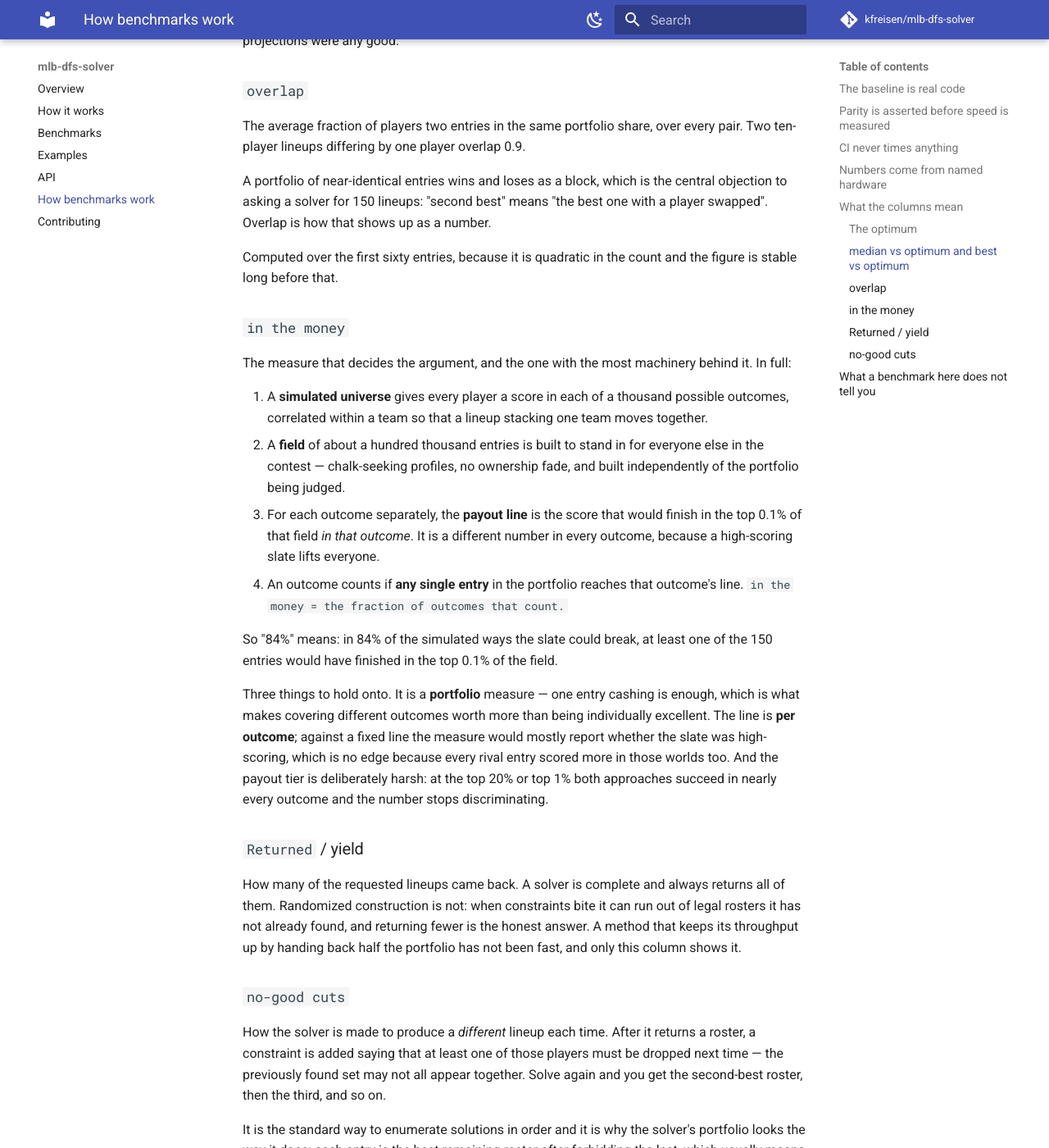
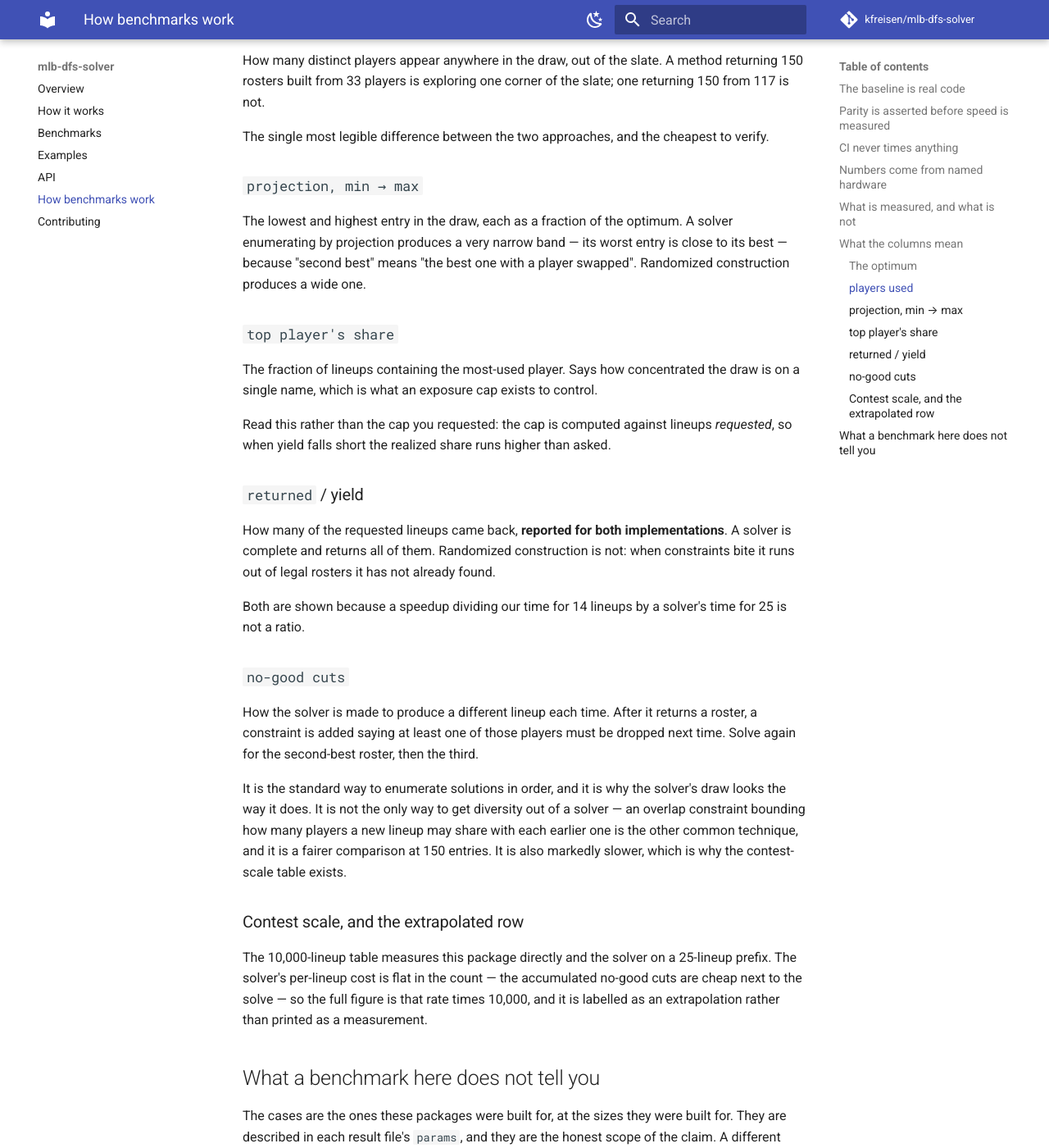
Before and after one commit to kfreisen/dfs-solver-rs, an MkDocs documentation site: the page built from docs/methodology.md, in a window 1280 px wide and 1400 px high, scrolled down 2155 px. Shown: the whole window at 82% size. Built offline with MkDocs 1.6.1 and Material for MkDocs 9.7.7, drawn with Linux system fonts in a browser that asks for light colours; comment, search, counter and statistics services are not loaded; some of the changed text lies outside the part shown.

Commit message:
Describe what gets generated, and stop grading a fixture
The benchmarks reported an 'in the money' rate: the share of simulated
outcomes in which some entry cleared a payout line. Every input to that
number was written for the benchmark -- Gaussian player outcomes, a field
built by re-running our own constructor, a payout line taken as a quantile
of that field. It moved when the fixture was rewritten, which is the tell.

Replace it with measures of the lineups themselves. bench_generated.py
describes each draw by player coverage, exposure concentration, and the
spread of projections against a proven optimum, and adds a contest-scale
10,000-lineup draw where the two approaches stop being alternatives.

Also:
- report both implementations' yield, not just ours; the exposure rung
  divided our time for 14 lineups by CP-SAT's for 25
- document value_weight, which concepts.md still listed as absent
- document that an exposure cap lowers yield, so realized exposure runs
  above the cap requested; recommend capping at selection
- drop the salary floor from DK_MLB_CLASSIC -- DraftKings imposes none,
  and presets carry only operator rules
- fix the quickstart slate, which reproduced both degeneracies slates.py
  documents as fatal
- add mlb_dfs_solver.select to the API reference

Co-Authored-By: Claude Opus 5 (1M context) <noreply@anthropic.com>
Claude-Session: https://claude.ai/code/session_01DbPZK2RQwc764y5Pr32kWR

```diff
--- a/docs/api.md
+++ b/docs/api.md
@@ -8,4 +8,6 @@
 
 ::: mlb_dfs_solver.greedy
 
+::: mlb_dfs_solver.select
+
 ::: mlb_dfs_solver.presets
--- a/docs/concepts.md
+++ b/docs/concepts.md
@@ -26,37 +26,37 @@ money.
 
 That distinction is the whole package.
 
-## Why asking a solver for 150 lineups does not work
+## What a solver gives you for 150 lineups
 
 The obvious extension is to ask the solver for the best lineup, forbid it, ask
-again, and repeat. This works and produces the top 150 rosters by projection. It
-is also close to the worst thing you could enter.
+again, and repeat. This works, and produces the top 150 rosters by projection.
 
-Those 150 lineups differ from one another by a player or two, because that is
-what "second best" means. They therefore win together and lose together. If the
-expensive shortstop they all share has a quiet night, all 150 entries fail at
-once. You have bought one lineup a hundred and fifty times and paid a hundred and
-fifty entry fees for it.
-
-Here is that measured, against an independent field, both approaches asked for
-the same 150 entries:
+What that set looks like is the thing to understand, and it is directly
+observable — no simulation required:
 
 <!-- headline -->
 
-Each column is defined precisely in
-[what the columns mean](methodology.md#what-the-columns-mean) — in particular
-"in the money", which has a field model and a per-outcome payout line behind it.
+The solver's entries are individually better: it returns the top rosters by
+projection, so its median entry sits at or near the optimum and ours does not.
+The same run builds those 150 rosters out of a fraction of the slate, and its
+best and worst entries differ by a fraction of a point. Ours spread wider and
+draw on roughly twice as many players.
 
-Every individual lineup the solver produced is *better* than ours — its median
-entry is the optimum, because it returned the top 150 by projection. The
-portfolio is worse. Per-lineup quality and portfolio quality are close to
-opposites here, and only one of them is what a contest pays for.
+That is the trade, stated as two properties of the output rather than as a
+verdict. Which one you want depends on the contest and on how much you trust
+your projections — if they are exactly right, the solver's set is correct and
+diversity is a cost. Neither of those is something this package can tell you.
 
-Speed is the smaller half of the argument and worth stating precisely: a solver
-makes 150 lineups in seconds. What it cannot make is the *candidate pool* the
-next section needs — twenty thousand lineups by no-good cut is roughly forty
-minutes of solving, and they would be the twenty thousand most similar lineups
-available.
+**What is not on the table**: any claim about what these lineups would have
+scored. Scoring needs a simulator and a field model, both of which this package
+deliberately does not provide, and a benchmark that supplies its own is grading
+its own fixture. See [what is not here](#what-is-not-here).
+
+Where the two stop being alternatives is scale. The next stage needs a candidate
+pool far larger than the portfolio, and at ten thousand lineups the solver's
+per-lineup cost puts it in a different category — hours against a fraction of a
+second. That, rather than any quality argument, is why construction is
+randomized.
 
 ## Three stages
 
@@ -122,6 +122,13 @@ P = NP — so greedy is not a shortcut here, it is the answer. And Minoux's *laz
 evaluation* can skip recomputing candidates that cannot possibly win this round,
 producing an identical portfolio for much less work.
 
+Both are properties of the algorithm, provable from the objective. Note what they
+are guarantees *about*: the portfolio is within `1 - 1/e` of the best portfolio
+**under the outcome matrix you supplied**. If that matrix is a poor model of the
+sport, selection will optimize against it faithfully and the guarantee will hold
+exactly while the result is worthless. The bound is on the search, not on the
+simulation — and the simulation is yours.
+
 ## Cash and tournaments are different problems
 
 The most important knob is `mode`, and it has no default, because the two
@@ -144,25 +151,24 @@ makes ranking exactly optimal rather than an approximation.
 
 ## The line, and why it is a vector
 
-Every mode needs a score to beat, and it is one value **per outcome**, not a
-constant. This is the single easiest thing to get wrong, and getting it wrong
-silently produces numbers that look fine.
+Every mode needs a score to beat, and it should be one value **per outcome**, not
+a constant.
 
-On a realistic slate the field's median score swings between simulated outcomes
-several times more than lineups differ from each other within any one outcome.
-The world matters more than the roster. Judged against a fixed bar, "did this
-lineup cash?" turns out to be almost entirely a question of whether it was a
-high-scoring slate — and that is no edge at all, because every rival entry also
+A slate's total scoring varies far more between outcomes than lineups vary within
+any one outcome. Against a fixed bar, "did this lineup clear it?" mostly asks
+"was it a high-scoring slate?" — which is no edge, because every rival entry also
 scored more in those worlds. What pays is beating the field *in the same world*.
 
-The benchmark records the size of that swing, under `win_line_spread`; it is
-about half the score of an entire lineup.
+Take the bar from a model of the field: the entries other people submit. That is
+what you are ranked against, and it is the input that makes the whole selection
+stage mean anything.
 
-[`field_line`][mlb_dfs_solver.select.field_line] reads a per-outcome bar off a
-score matrix. Better still is a bar computed from a model of the actual field —
-the entries other people submit — because that is what you are being ranked
-against. A benchmark that draws the line from its own candidates is measuring a
-circle, and will report success no matter what it does.
+[`field_line`][mlb_dfs_solver.select.field_line] will read a per-outcome quantile
+off a score matrix, but note what it computes if you hand it your own candidates
+— a bar your own pool exceeds by construction. Use it on a field matrix, or
+compute the quantile yourself. **This package does not model a field**, so if you
+have no field model, the line is the weakest part of your pipeline and no amount
+of selection machinery repairs it.
 
 ## What a contest can require
 
@@ -180,7 +186,7 @@ path, and nothing in the package branches on which sport it is looking at.
 | "At least 4 hitters from one team" | `GroupConstraint(min_stack=4)` |
 | "No hitters against my pitcher" | [`ConflictRule`][mlb_dfs_solver.spec.ConflictRule] |
 | Locked players | `build_lineups(locks=...)` |
-| Exposure caps | `build_lineups(max_exposure=...)` |
+| Exposure caps | `select_portfolio(max_exposure=...)`, or `build_lineups(max_exposure=...)` |
 
 The first four collapse into one another, which is what makes this general: "at
 most 6 from a team" and "at most 5 hitters from a team" are the same constraint
@@ -280,18 +286,56 @@ inputs at all. Most are already reachable:
 | Prefer popular players | a negative `leverage` exponent — it inverts the fade |
 | Concentrate on one team | `GroupConstraint(min_stack=...)` |
 | Avoid a pitcher's opposing hitters | [`ConflictRule`][mlb_dfs_solver.spec.ConflictRule] |
-| Cap how often a player is used | `max_exposure` |
+| Cap how often a player is used | `select_portfolio(max_exposure=...)` — see [exposure caps](#exposure-caps) |
 | Always use a player | `locks` |
 | Weight a player up or down | adjust their projection before building |
-
-What genuinely cannot be said today is an exposure *floor* — "roster the ace in
-about 37% of entries". Caps bound from above and locks pin at 100%, with nothing
-in between. That is a missing feature rather than a missing column, and it is the
-shape most composition preferences turn out to have once you look at them.
 
 The division the rest of this follows: **player facts are columns, roster rules
 are the specification, portfolio rules are selection, and calibration constants
 live in the caller.**
+
+### Pricing
+
+`build_lineups(value_weight=...)` sets how strongly salary is priced into a
+player's rank, as a multiple of the pool's own points-per-dollar rate. It changes
+only the ordering; a lineup is still worth the sum of its players' projections.
+
+| `value_weight` | Effect |
+| --- | --- |
+| `0.0` | rank by projection alone. Overspends early and reaches the last slots with no budget; measured, the best candidate capped at 0.93 of the optimum however large the pool grew |
+| `0.75` (default) | flat quality through `1.0`, with more of the pool retained |
+| `1.0` | rank by surplus over what a point costs on average. Found the exact optimum on the slate it was tested against |
+| `1.25` | cliff. The candidate pool collapsed from 15,000 distinct lineups to 500, every attempt converging on the same cheap players |
+
+Pricing narrows the pool even at the default — a sharper objective makes attempts
+agree more often. On the benchmark slate the pool fell from 20,000 distinct
+lineups to 15,000 while every quality measure improved.
+
+### Exposure caps
+
+Caps are available at both stages, and **the stage matters more than the number.**
+
+`build_lineups(max_exposure=...)` applies the cap when parallel chunks are
+merged: over-cap lineups are discarded rather than rebuilt. That lowers yield,
+and because the limit is `floor(cap × lineups *requested*)`, a lower yield raises
+the realized share. Tightening the cap can therefore *increase* the exposure you
+actually get:
+
+| Requested cap | Lineups returned (of 10,000) | Realized top exposure |
+| ---: | ---: | ---: |
+| none | 10,000 | 82.9% |
+| 60% | 8,650 | 69.4% |
+| 40% | 5,930 | 67.5% |
+| 25% | 3,963 | 63.1% |
+
+`select_portfolio(max_exposure=...)` applies the cap while choosing from a pool
+you have already built, so it skips over-cap candidates instead of discarding
+them. Given a large enough pool it fills more of the portfolio and holds closer
+to the number you asked for.
+
+**Build uncapped, cap at selection.** Use the construction-stage cap only when
+you are not running selection at all, and read the realized exposure rather than
+trusting the requested one.
 
 ## What is not here
 
@@ -301,20 +345,24 @@ Stated plainly, because a library's gaps matter as much as its features.
 - **A field model.** The score that wins is a property of who else entered.
   Modelling that means ownership projections and a model of how the public
   builds — real work, and sport-specific.
-- **Payout curves.** Selection optimizes the probability of clearing a line, not
-  expected dollars across a payout structure. For a top-heavy tournament these
-  are close; for a flat one they are not.
 - **Minimums per key value.** "Every team used must contribute at least two" is
-  not expressible. Nobody has needed it.
-- **Value-aware construction.** The builder ranks by projection and never by
-  points per dollar, so on a slate with mispriced players its best candidate
-  plateaus short of the true optimum however many you generate — see
-  `best_ratio` on the benchmarks page. Selection cannot fix that; better
-  construction would.
+  not expressible.
+- **An exposure floor.** "Roster the ace in about 37% of entries." Caps bound
+  from above and locks pin at 100%, with nothing in between.
+- **An accurate exposure cap.** The limit is `floor(cap × lineups requested)`,
+  and a cap lowers yield, so the realized share exceeds the cap whenever fewer
+  lineups come back than were asked for. See [exposure caps](#exposure-caps).
 
 ## Reading the numbers
 
 Every figure on this page comes from [the benchmarks](benchmarks.md), which are
-run on a named machine and committed rather than measured in CI. The
-[methodology](methodology.md) page explains why, and what a benchmark here does
-and does not tell you.
+run on a named machine and committed rather than measured in CI.
+
+They measure two things and only two: **how long generation takes**, and **what
+it generates** — player coverage, exposure, the spread of projections, the
+rosters themselves. Both are properties of the output and of inputs you supply.
+
+They deliberately do not measure what a portfolio would have won. That needs a
+simulator and a field model, this package provides neither, and any benchmark
+that supplied its own would be reporting on that fixture. The
+[methodology](methodology.md) page covers the rest.
--- a/docs/methodology.md
+++ b/docs/methodology.md
@@ -57,91 +57,87 @@ and round calibration, rather than a hand-rolled `perf_counter` loop.
 The tables on the benchmark page are rendered from those JSON files when the site is
 built. Nobody types a number into a document, so no document can disagree with the data.
 
+## What is measured, and what is not
+
+These benchmarks measure **how long generation takes** and **what it generates**.
+Nothing more.
+
+They do not report what a portfolio would have won, cashed, or returned. Those
+numbers require a simulator and a model of the field, this package supplies
+neither, and a benchmark that wrote its own would be measuring that fixture. The
+in-the-money figures this page used to define were exactly that: a quantile of a
+synthetic field, scored against Gaussian player outcomes, both written here. They
+moved when the fixture was rewritten, which is the tell.
+
+What survives is enough to tell the two approaches apart, and every figure can be
+checked by reading the lineups.
+
 ## What the columns mean
-
-Every measure in the benchmark tables is defined here, because several are easy to
-read as something more (or less) impressive than they are.
 
 ### The optimum
 
-The single highest-projection roster that satisfies every constraint, proved by
-CP-SAT with no cuts and no time pressure. It is one lineup, not a portfolio, and
-it is the yardstick the two ratios below divide by.
+The single highest-projection roster satisfying every constraint, proved by
+CP-SAT with no cuts and no time pressure. One lineup, not a portfolio. It is the
+yardstick the ratios divide by.
 
-### `median vs optimum` and `best vs optimum`
+It is projection arithmetic on the inputs both implementations were given, so it
+measures how well each searched the space — not whether the projections were any
+good.
 
-Add up each entry's projected points, take the median (or the maximum) across the
-portfolio, and divide by the optimum. "94%" means the middle entry of the 150
-projects to 94% of what the single best legal roster projects to.
+### `players used`
 
-This is the measure a solver wins by construction. Asked for 150 lineups it
-returns the 150 highest-projection rosters, so its median *is* the optimum and no
-sampling method can match that. It is reported because it is the honest half of
-the comparison — and because it is not the half a contest pays on.
+How many distinct players appear anywhere in the draw, out of the slate. A method
+returning 150 rosters built from 33 players is exploring one corner of the slate;
+one returning 150 from 117 is not.
 
-Note what it is not: a prediction of points scored. It is projection arithmetic on
-the same inputs both approaches were given, so it measures how well each searched
-the space, not whether the projections were any good.
+The single most legible difference between the two approaches, and the cheapest
+to verify.
 
-### `overlap`
+### `projection, min → max`
 
-The average fraction of players two entries in the same portfolio share, over
-every pair. Two ten-player lineups differing by one player overlap 0.9.
+The lowest and highest entry in the draw, each as a fraction of the optimum. A
+solver enumerating by projection produces a very narrow band — its worst entry is
+close to its best — because "second best" means "the best one with a player
+swapped". Randomized construction produces a wide one.
 
-A portfolio of near-identical entries wins and loses as a block, which is the
-central objection to asking a solver for 150 lineups: "second best" means
-"the best one with a player swapped". Overlap is how that shows up as a number.
+### `top player's share`
 
-Computed over the first sixty entries, because it is quadratic in the count and
-the figure is stable long before that.
+The fraction of lineups containing the most-used player. Says how concentrated
+the draw is on a single name, which is what an exposure cap exists to control.
 
-### `in the money`
+Read this rather than the cap you requested: the cap is computed against lineups
+*requested*, so when yield falls short the realized share runs higher than asked.
 
-The measure that decides the argument, and the one with the most machinery behind
-it. In full:
+### `returned` / yield
 
-1. A **simulated universe** gives every player a score in each of a thousand
-   possible outcomes, correlated within a team so that a lineup stacking one team
-   moves together.
-2. A **field** of about a hundred thousand entries is built to stand in for
-   everyone else in the contest — chalk-seeking profiles, no ownership fade, and
-   built independently of the portfolio being judged.
-3. For each outcome separately, the **payout line** is the score that would finish
-   in the top 0.1% of that field *in that outcome*. It is a different number in
-   every outcome, because a high-scoring slate lifts everyone.
-4. An outcome counts if **any single entry** in the portfolio reaches that
-   outcome's line. `in the money = the fraction of outcomes that count.`
+How many of the requested lineups came back, **reported for both
+implementations**. A solver is complete and returns all of them. Randomized
+construction is not: when constraints bite it runs out of legal rosters it has
+not already found.
 
-So "84%" means: in 84% of the simulated ways the slate could break, at least one
-of the 150 entries would have finished in the top 0.1% of the field.
-
-Three things to hold onto. It is a **portfolio** measure — one entry cashing is
-enough, which is what makes covering different outcomes worth more than being
-individually excellent. The line is **per outcome**; against a fixed line the
-measure would mostly report whether the slate was high-scoring, which is no edge
-because every rival entry scored more in those worlds too. And the payout tier is
-deliberately harsh: at the top 20% or top 1% both approaches succeed in nearly
-every outcome and the number stops discriminating.
-
-### `Returned` / yield
-
-How many of the requested lineups came back. A solver is complete and always
-returns all of them. Randomized construction is not: when constraints bite it can
-run out of legal rosters it has not already found, and returning fewer is the
-honest answer. A method that keeps its throughput up by handing back half the
-portfolio has not been fast, and only this column shows it.
+Both are shown because a speedup dividing our time for 14 lineups by a solver's
+time for 25 is not a ratio.
 
 ### `no-good cuts`
 
-How the solver is made to produce a *different* lineup each time. After it returns
-a roster, a constraint is added saying that at least one of those players must be
-dropped next time — the previously found set may not all appear together. Solve
-again and you get the second-best roster, then the third, and so on.
+How the solver is made to produce a different lineup each time. After it returns a
+roster, a constraint is added saying at least one of those players must be dropped
+next time. Solve again for the second-best roster, then the third.
 
-It is the standard way to enumerate solutions in order and it is why the solver's
-portfolio looks the way it does: each entry is the best remaining roster after
-forbidding the last, which usually means the last one with a single player
-changed.
+It is the standard way to enumerate solutions in order, and it is why the solver's
+draw looks the way it does. It is not the only way to get diversity out of a
+solver — an overlap constraint bounding how many players a new lineup may share
+with each earlier one is the other common technique, and it is a fairer
+comparison at 150 entries. It is also markedly slower, which is why the
+contest-scale table exists.
+
+### Contest scale, and the extrapolated row
+
+The 10,000-lineup table measures this package directly and the solver on a
+25-lineup prefix. The solver's per-lineup cost is flat in the count — the
+accumulated no-good cuts are cheap next to the solve — so the full figure is that
+rate times 10,000, and it is labelled as an extrapolation rather than printed as
+a measurement.
 
 ## What a benchmark here does not tell you
 
```
Also changed, not shown: README.md (+71 -73 lines), docs/hooks/bench_tables.py (+34 -12 lines), 11 other files.
